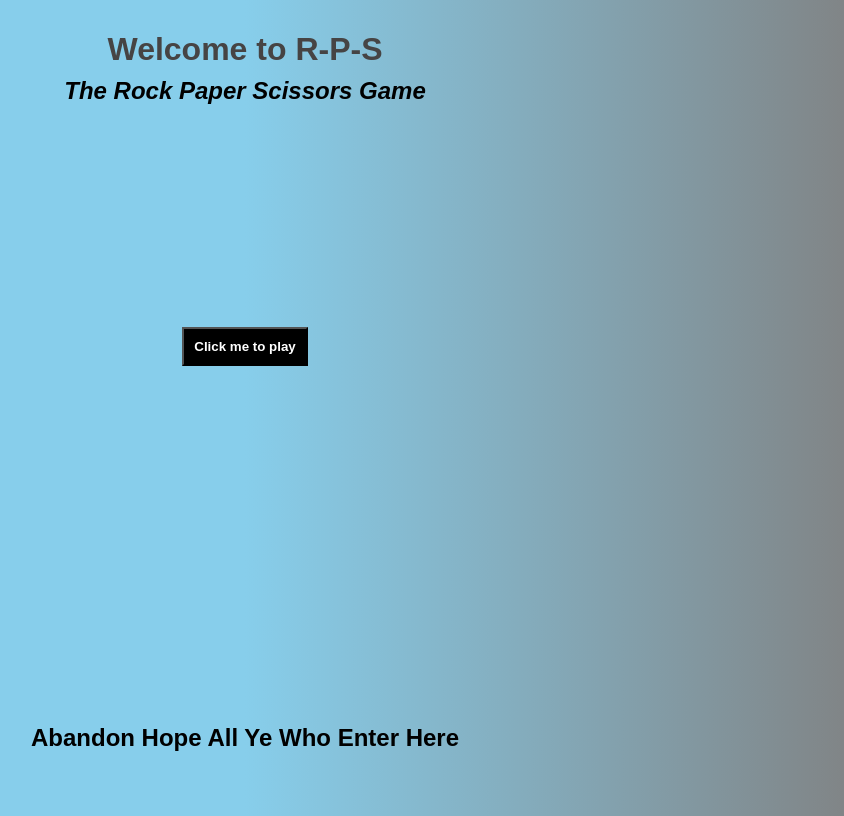
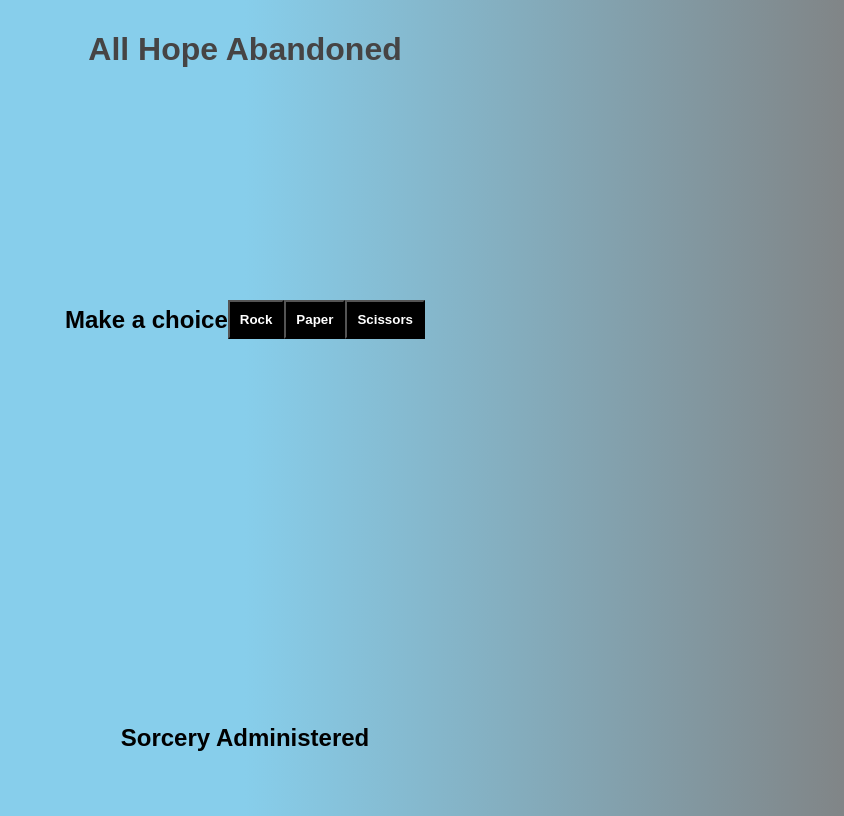
Before and after one commit to Mwansatbe/rock-paper-scissors-game, a plain HTML site: page pages/play.html in a window 1280 px wide. Shown: the whole page, without its empty margins (395-1239 px from the left). Drawn offline with Linux system fonts and the light colour scheme.

Commit message:
Add 3 button  tags to play.html file

```diff
--- a/pages/play.html
+++ b/pages/play.html
@@ -11,19 +11,21 @@
 <body>
     <div class="header">
         <div class="container">
-            <h1 class="title">Welcome to R-P-S</h1>
-            <h2><em>The Rock Paper Scissors Game</em></h2>
+            <h1 class="title">All Hope Abandoned</h1>
         </div>
     </div>
 
     <div class="gamePlay">
         <div class="container">
-            <button >Click me to play</button>
+            <h2>Make a choice</h2>
+            <button class="choice">Rock</button>
+            <button class="choice">Paper</button>
+            <button class="choice">Scissors</button>
         </div>
     </div>
     <br>
     <footer class="footer">
-        <h2> Abandon Hope All Ye Who Enter Here</h2>
+        <h2> Sorcery Administered</h2>
         </div>
     </footer>
 </body>
```
